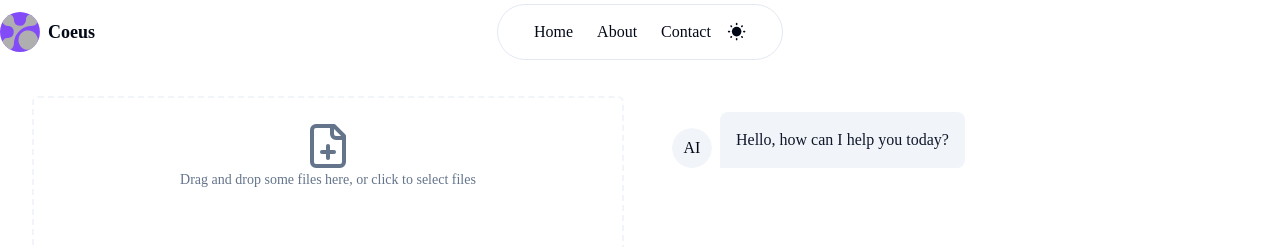
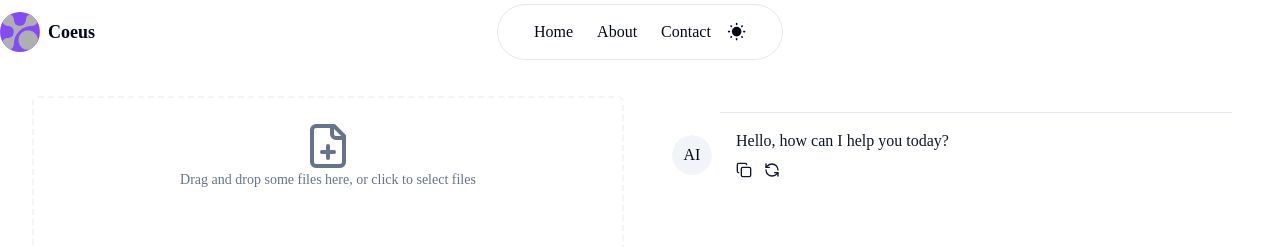
Before and after one commit to kidus-der/coeus-ai, a Next.js app: page / in a window 1280 px wide. Shown: the top 247 px of the page. Built offline with nearby package versions, Linux system fonts and the light colour scheme.

Commit message:
feat: changed chat format to a more AI friendly look where chats are demarcated per message between user and AI

```diff
--- a/src/app/page.tsx
+++ b/src/app/page.tsx
@@ -3,7 +3,6 @@ import { useState, useRef, useEffect } from "react";
 import { Header } from "@/components/Header";
 import { PdfViewer } from "@/components/PDFViewer/PDFViewer";
 import { ThemeProvider } from "@/components/theme-provider";
-import { Button } from "@/components/ui/button";
 import {
   ChatBubble,
   ChatBubbleAvatar,
@@ -13,6 +12,8 @@ import { ChatInput } from "@/components/ui/chat/chat-input";
 import { ChatMessageList } from "@/components/ui/chat/chat-message-list";
 import { CornerDownLeft } from "lucide-react";
 import { ScrollArea } from "@/components/ui/scroll-area";
+import { Copy, RefreshCcw, SunIcon, MoonIcon } from "@/components/Icons"
+import { Button } from "@/components/ui/button";
 
 export default function Home() {
   const [messages, setMessages] = useState([
@@ -23,14 +24,30 @@ export default function Home() {
     },
   ]);
 
-  const [minHeight, setMinHeight] = useState<number | null>(500);
+  const [minHeight, setMinHeight] = useState<number | null>(500); // What is this used for??
+  const actionIcons = [
+  { icon: Copy, type: 'Copy' },
+  { icon: RefreshCcw, type: 'Regenerate' },
+];
 
   const sendMessage = (newMessage: string) => {
-    // Basic implementation, you'll connect this to the AI later
-    setMessages([
-      ...messages,
-      { id: messages.length + 1, message: newMessage, sender: "user" },
+    // Add the user's message immediately
+    setMessages((prevMessages) => [
+      ...prevMessages,
+      { id: prevMessages.length + 1, message: newMessage, sender: "user" },
     ]);
+
+    // Simulate a delayed "bot" response
+    setTimeout(() => {
+      setMessages((prevMessages) => [
+        ...prevMessages,
+        {
+          id: prevMessages.length + 2,
+          message: "This is a simulated bot response. To test autoscroll, make sure there are many words, like apple banana cherry date eggplant fig grape honeydew",
+          sender: "bot",
+        },
+      ]);
+    }, 1000); // Simulate a 1-second delay
   };
 
 
@@ -57,12 +74,25 @@ export default function Home() {
               {messages.map((message) => {
                 const variant = message.sender === "user" ? "sent" : "received";
                 return (
-                  <ChatBubble key={message.id} variant={variant}>
+                  <ChatBubble key={message.id} layout='ai'>
                     <ChatBubbleAvatar
                       fallback={variant === "sent" ? "US" : "AI"}
                     />
                     <ChatBubbleMessage isLoading={message.isLoading}>
-                      {message.message}
+                        {message.message}
+                         {message.sender === 'bot' && (
+                        <div className="flex items-center space-x-2 mt-1"> {/* Added flex container */}
+                          {actionIcons.map(({ icon: Icon, type }) => (
+                           <span // Changed from Button to span
+                              key={type}
+                              onClick={() => console.log('Action ' + type + ' clicked for message ' + message.id)}
+                              className="cursor-pointer hover:text-primary transition-colors duration-200" // Added styling
+                            >
+                            <Icon className="size-4 inline-block" /> {/* Added inline-block */}
+                            </span> // Changed from Button to span
+                          ))}
+                        </div>
+                      )}
                     </ChatBubbleMessage>
                   </ChatBubble>
                 );
--- a/src/components/Icons.tsx
+++ b/src/components/Icons.tsx
@@ -1,4 +1,5 @@
 import { cn } from "@/lib/utils";
+import { Copy, RefreshCcw } from 'lucide-react'; // Import the icons
 
 interface IconProps {
     classname?: string;
@@ -339,3 +340,6 @@ export const MoonIcon = ({ className, ...rest }: IconProps) => (
         </circle>
     </svg>
 );
+
+export { Copy };
+export { RefreshCcw };
```
